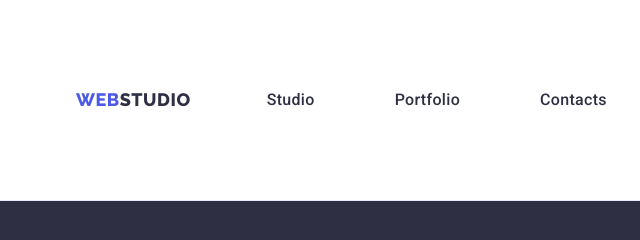
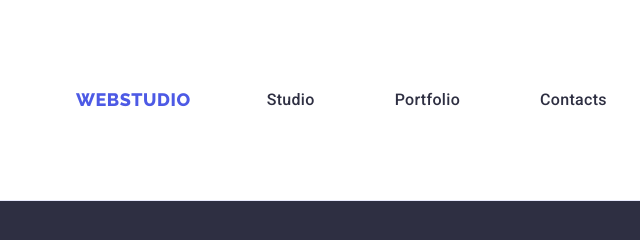
Before and after one commit to AntonHladun/goit-markup-hw-03, a plain HTML site: page index.html in a window 1280 px wide. Shown: the top 240 px of the page, 0-640 px from the left. Drawn offline with nearby package versions, Linux system fonts and the light colour scheme.

Commit message:
Update styles.css

```diff
--- a/css/styles.css
+++ b/css/styles.css
@@ -44,6 +44,16 @@ img {
   margin-right: 76px;
   padding-top: 24px;
   padding-bottom: 24px;
+}
+.logo span {
+  font-family: "Raleway", sans-serif;
+  font-style: normal;
+  font-weight: 800;
+  font-size: 18px;
+  line-height: 1.17;
+  letter-spacing: 0.03em;
+  text-transform: uppercase;
+  color: var(--accent-color);
 }
 .header-nav-list {
   display: flex;
@@ -260,7 +270,8 @@ img {
   border-radius: 0px 0px 4px 4px;
 }
 .card-team {
-  padding: 32px 16px 32px;
+  padding: 32px 16px;
+  background: #ffffff;
 }
 .card-team .subtitle {
   text-align: center;
```
